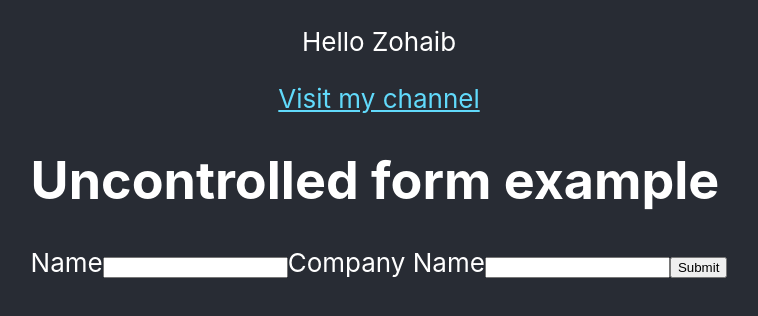
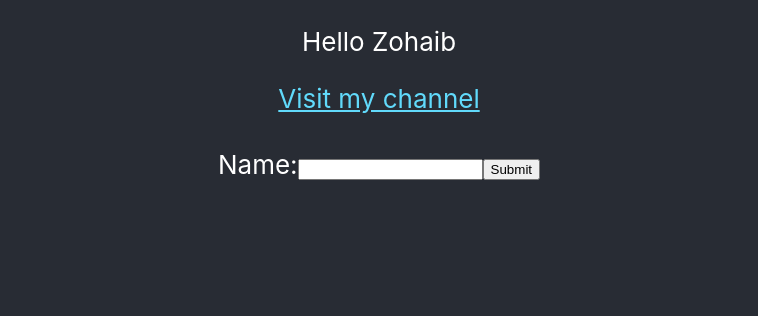
Before and after one commit to zohaib-ec/react-javatpoint, a React (Create React App) app: page / in a window 1280 px wide. Shown: the top 316 px of the page, without its empty margins (261-1019 px from the left). Built offline with nearby package versions, Linux system fonts and the light colour scheme.

Commit message:
controlled form

```diff
--- a/src/App.js
+++ b/src/App.js
@@ -11,6 +11,7 @@ import FUpdate from './components/ForceUpdateComponent';
 import DOMUpdate from './components/DOMManipulation';
 import LifeCycleDemo from './components/LifeCycleDemo';
 import UncontrolledForm from './components/UncontrolledForm';
+import ControlledForm from './components/ControlledForm';
 
 function App() {
   return (
@@ -37,7 +38,8 @@ function App() {
         {/* <FUpdate/> */}
         {/* <DOMUpdate/> */}
         {/* <LifeCycleDemo/> */}
-        <UncontrolledForm/>
+        {/* <UncontrolledForm/> */}
+        <ControlledForm/>
       </header>
     </div>
   );
--- /dev/null
+++ b/src/components/ControlledForm.js
@@ -0,0 +1,41 @@
+// In HTML, form elements typically maintain their own state
+// and update it according to the user input. In the controlled
+// component, the input form element is handled by the component
+// rather than the DOM. Here, the mutable state is kept in the
+// state property and will be updated only with setState() method.
+
+import React, { Component } from 'react'
+
+export default class ControlledForm extends Component {
+    constructor() {
+        super();
+        this.state = {
+            value:'',
+            prompt:''
+        };
+        this.handleChange = this.handleChange.bind(this);
+        this.handleSubmit = this.handleSubmit.bind(this);
+    }
+
+    handleChange(event) {
+        this.setState({
+            value: event.target.value,
+            prompt:event.target.value
+        });
+    }
+
+    handleSubmit(event) {
+        alert("You have successfully submitted: "+this.state.value);
+        event.preventDefault();
+    }
+    render() {
+        return (
+            <form onSubmit={this.handleSubmit}>
+                <h1>{this.state.prompt}</h1>
+                <label>Name:</label>
+                <input type="text" value={this.state.value} onChange={this.handleChange}/>
+                <input type="submit" value = "Submit"/>
+            </form>
+        )
+    }
+}
```
